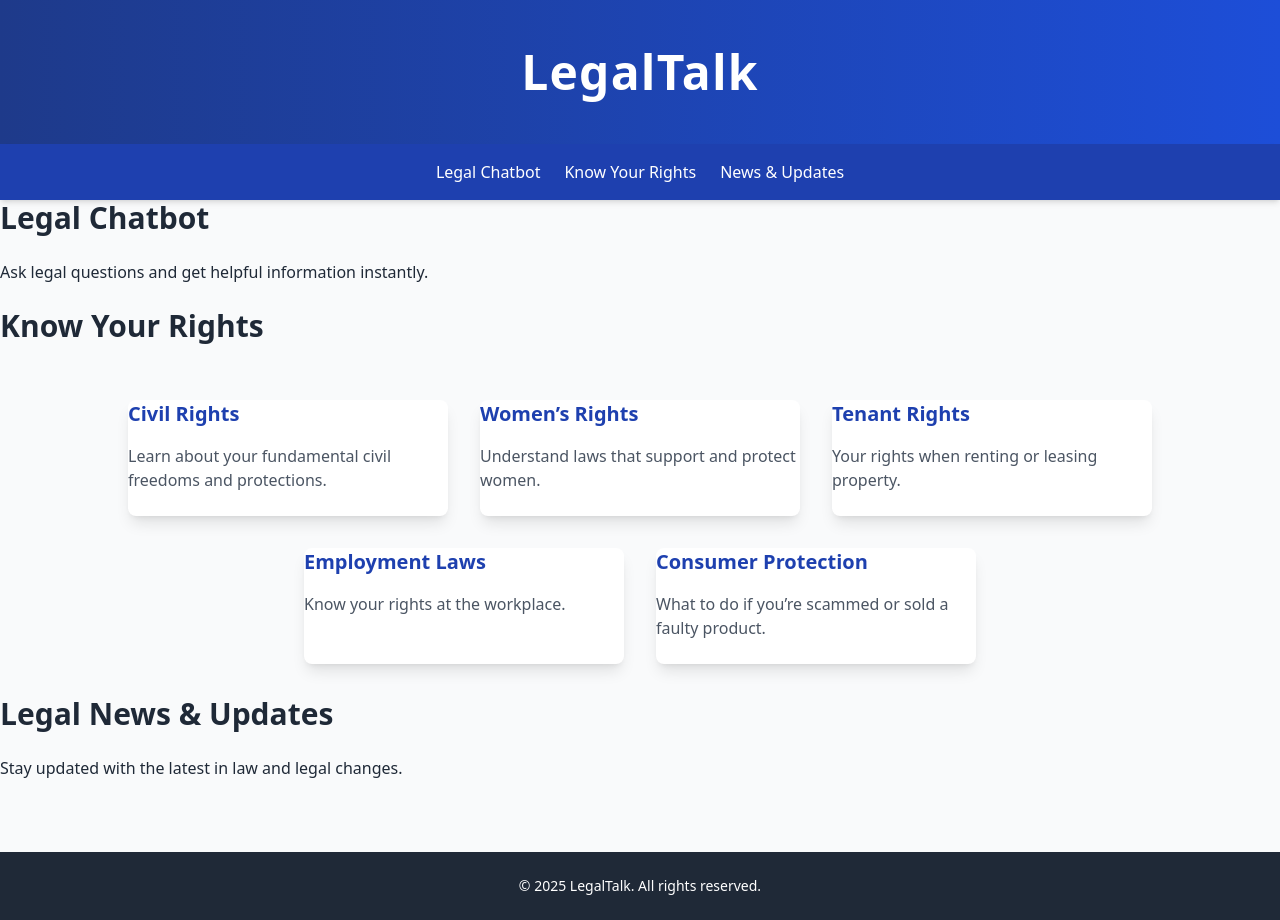
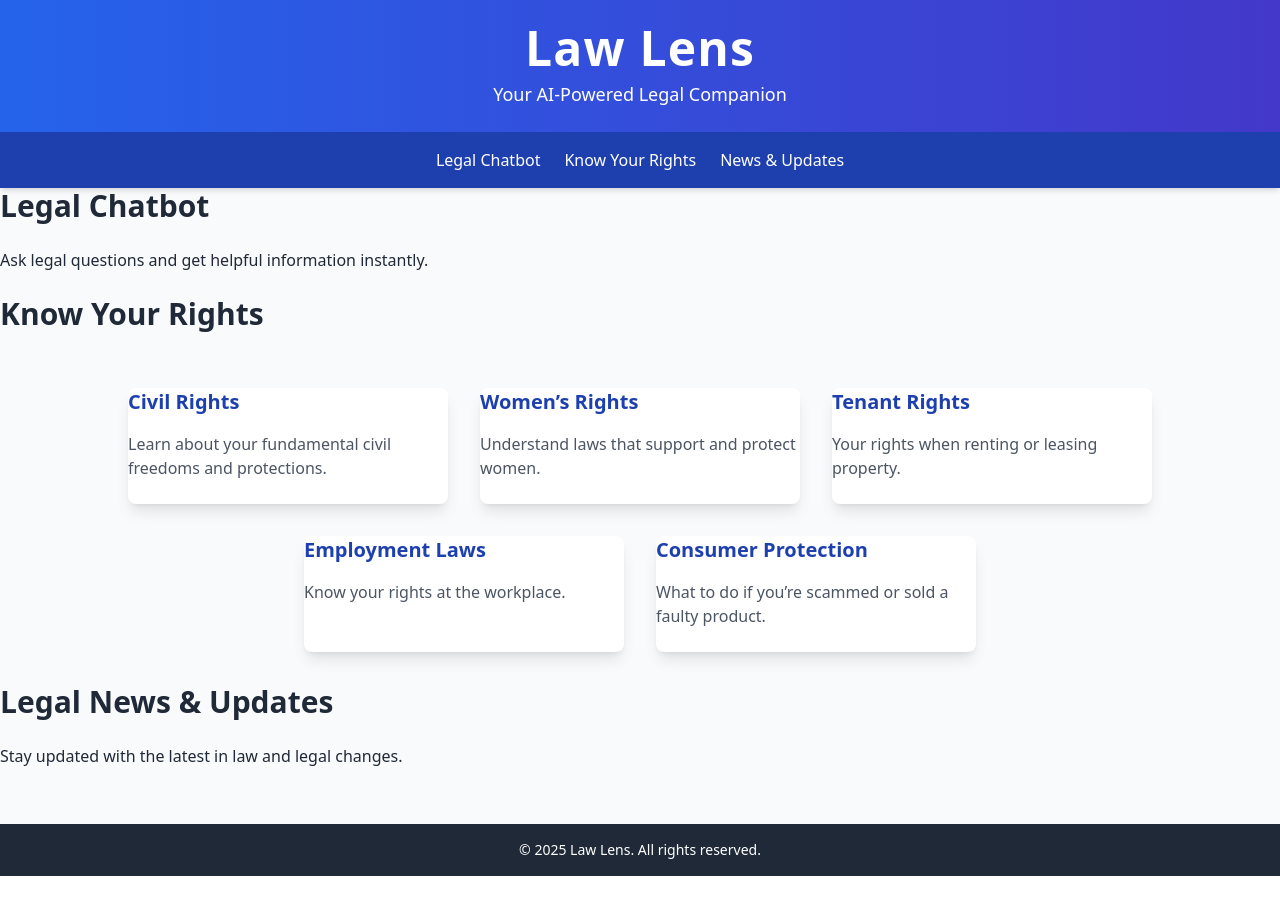
Before and after one commit to sengarom/Law-Lens, a Flask app: page / in a window 1280 px wide. After the commit the page ends 876 px from the top, so only its background shows below. Run offline with Flask 3, Linux system fonts and the light colour scheme; style sheets or scripts are compiled from the project's sources.

Commit message:
Integration of Legal Chatbot(Partially)
Switched from Llama to GPT 2 as it is lighter.

```diff
--- a/app.py
+++ b/app.py
@@ -1,18 +1,14 @@
-from transformers import AutoModelForCausalLM, AutoTokenizer
-import torch
+from transformers import GPT2LMHeadModel, GPT2Tokenizer
+import torch  # for device handling
 from flask import Flask, render_template, request, jsonify
-from huggingface_hub import login
 
 app = Flask(__name__)
 
-# Authenticate with Hugging Face
-login("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")
+# No authentication needed for public GPT-2 model
 
-# Load the Hugging Face LLaMA model and tokenizer after authentication
-model_name = "meta-llama/Llama-2-7b-chat-hf"  # Replace with the desired LLaMA model
-
-tokenizer = AutoTokenizer.from_pretrained(model_name)
-model = AutoModelForCausalLM.from_pretrained(model_name, device_map="auto")
+# Load the GPT-2 model and tokenizer
+tokenizer = GPT2Tokenizer.from_pretrained("gpt2")
+model = GPT2LMHeadModel.from_pretrained("gpt2")
 
 @app.route('/')
 def home():
@@ -25,16 +21,11 @@ def chatbot():
         if not user_input:
             return jsonify({"error": "No input provided"}), 400
 
-        # Generate response using Hugging Face LLaMA model
+        # Generate response using GPT-2 model
         try:
-            inputs = tokenizer(f"You are a legal assistant chatbot. Provide accurate legal information.\nUser: {user_input}\nAssistant:", return_tensors="pt")
-            inputs = {key: value.to(model.device) for key, value in inputs.items()}
-
-            outputs = model.generate(**inputs, max_length=200, temperature=0.7)
+            inputs = tokenizer.encode(user_input, return_tensors="pt").to(model.device)
+            outputs = model.generate(inputs, max_length=200, do_sample=True, temperature=0.7)
             chatbot_reply = tokenizer.decode(outputs[0], skip_special_tokens=True)
-
-            # Extract the assistant's response
-            chatbot_reply = chatbot_reply.split("Assistant:")[-1].strip()
 
             return jsonify({"reply": chatbot_reply})
         except Exception as e:
--- a/package.json
+++ b/package.json
@@ -1,5 +1,5 @@
 {
-  "name": "legaltalk",
+  "name": "lawlens",
   "version": "1.0.0",
   "description": "",
   "main": "index.js",
--- a/templates/chatbot.html
+++ b/templates/chatbot.html
@@ -29,7 +29,7 @@
     </section>
 
     <footer class="bg-gray-800 text-white text-center py-6 mt-12">
-        <p class="text-sm">&copy; 2025 LegalTalk. All rights reserved.</p>
+        <p class="text-sm">&copy; 2025 Law Lens. All rights reserved.</p>
     </footer>
 
     <script src="/static/js/chatbot.js"></script>
--- a/templates/index.html
+++ b/templates/index.html
@@ -7,8 +7,9 @@
     <link rel="stylesheet" href="/static/css/style.css">
 </head>
 <body class="bg-gray-50 text-gray-800 font-sans">
-    <header class="bg-gradient-to-r from-blue-900 to-blue-700 text-white py-12 px-5 text-center shadow-lg">
-        <h1 class="text-5xl font-extrabold tracking-wide">LegalTalk</h1>
+    <header class="bg-gradient-to-r from-blue-600 to-indigo-700 text-white p-6 shadow-lg">
+        <h1 class="text-5xl font-extrabold tracking-wide">Law Lens</h1>
+        <p class="mt-2 text-lg">Your AI-Powered Legal Companion</p>
     </header>
     <nav class="bg-blue-800 flex justify-center gap-6 py-4 shadow-md">
         <a href="/chatbot" class="text-white font-medium hover:text-blue-300 transition-colors">Legal Chatbot</a>
@@ -54,8 +55,8 @@
         <div class="card"></div>
     </section>
 
-    <footer class="bg-gray-800 text-white text-center py-6 mt-12">
-        <p class="text-sm">&copy; 2025 LegalTalk. All rights reserved.</p>
+    <footer class="bg-gray-800 text-white text-center p-4 mt-8">
+        <p class="text-sm">&copy; 2025 Law Lens. All rights reserved.</p>
     </footer>
 </body>
 </html>
--- a/templates/news.html
+++ b/templates/news.html
@@ -24,7 +24,7 @@
     </section>
 
     <footer class="bg-gray-800 text-white text-center py-6 mt-12">
-        <p class="text-sm">&copy; 2025 LegalTalk. All rights reserved.</p>
+        <p class="text-sm">&copy; 2025 Law Lens. All rights reserved.</p>
     </footer>
 </body>
 </html>
```
Also changed, not shown: README.md.
